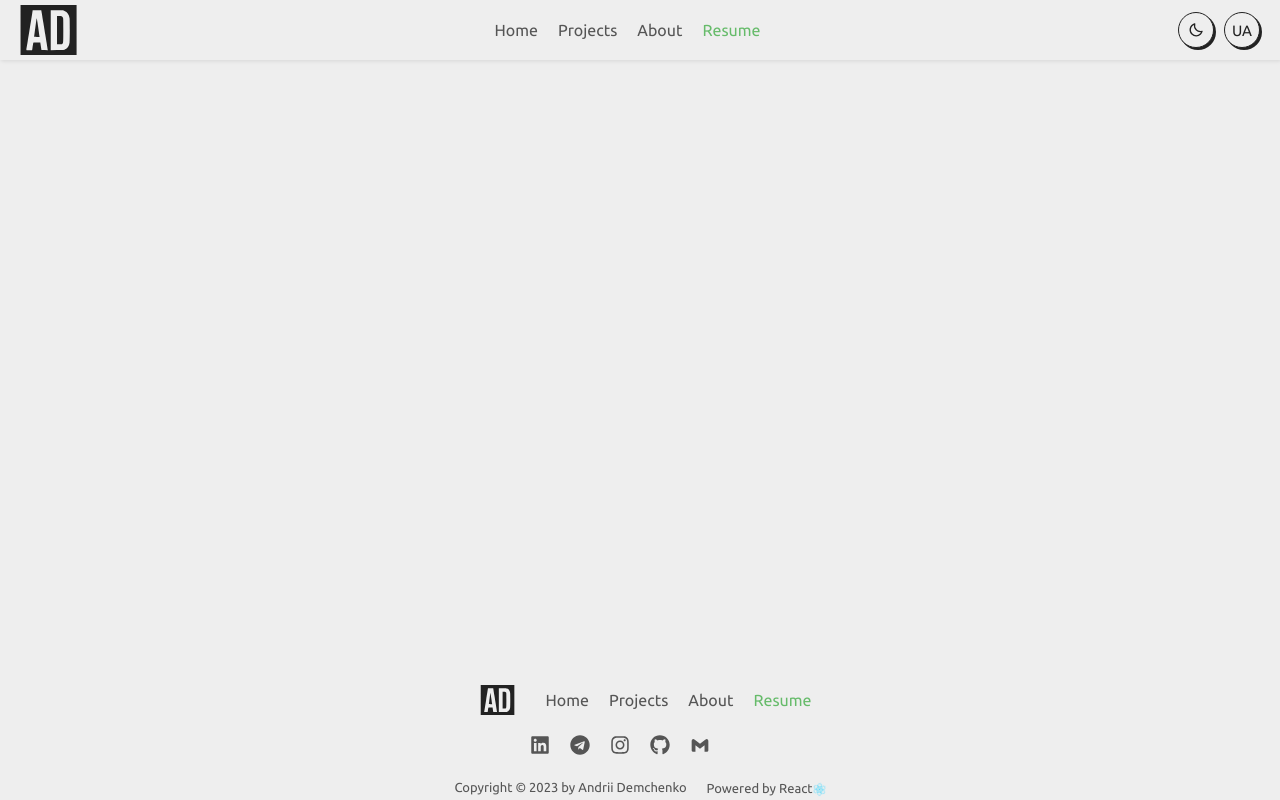
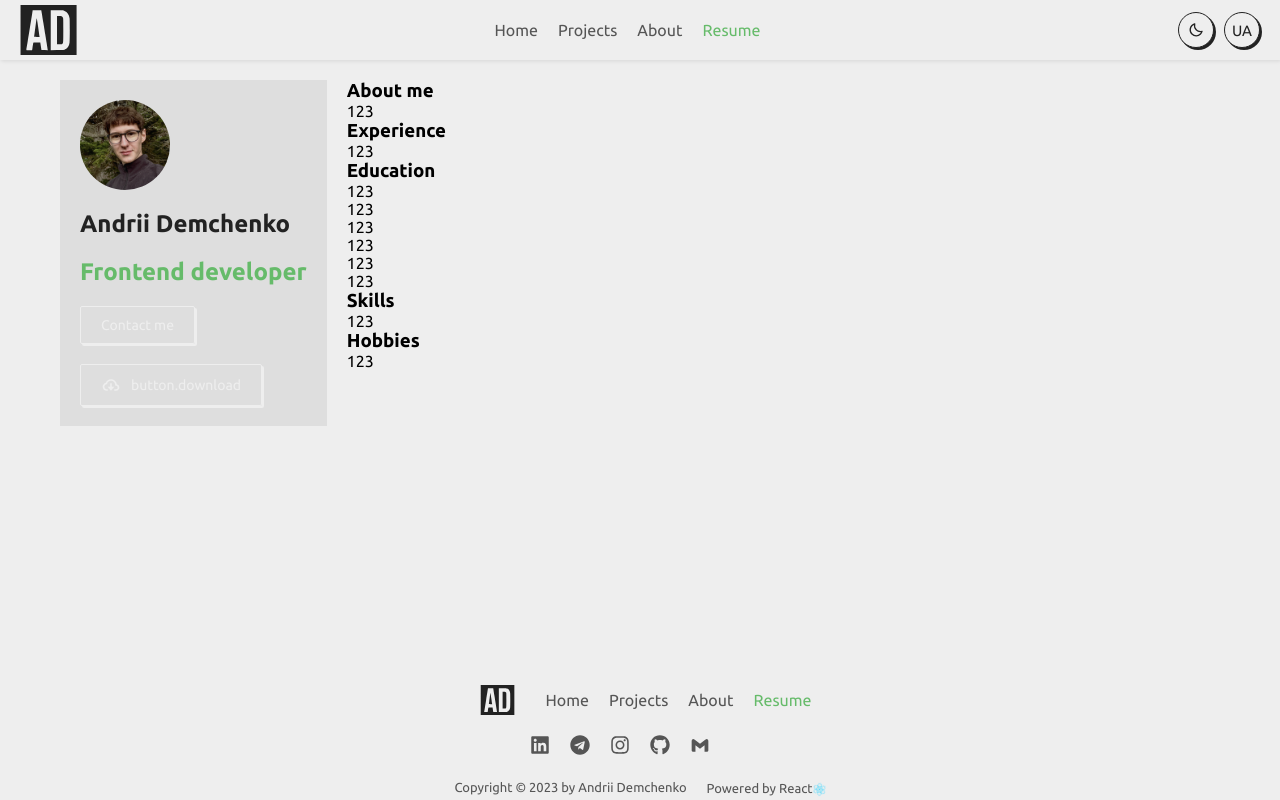
Before and after one commit to andrew-demchenk0/andrew-demchenk0.github.io, a React (Vite) app: page /resume in a window 1280 px wide. Built offline with nearby package versions, Linux system fonts and the light colour scheme; some icons are missing.

Commit message:
+ pdf, download btn

```diff
--- a/jsconfig.json
+++ b/jsconfig.json
@@ -2,6 +2,7 @@
   "compilerOptions": {
     "baseUrl": "src",
     "paths": {
+      "public/*": ["public/*"],
       "App/*": ["App/*"],
       "components/*": ["components/*"],
       "hooks/*": ["hooks/*"],
--- a/src/components/button/Button.jsx
+++ b/src/components/button/Button.jsx
@@ -3,21 +3,31 @@ import PropTypes from 'prop-types';
 import { NavLink } from 'react-router-dom';
 import { AiFillGithub } from 'react-icons/ai';
 import { LuView } from 'react-icons/lu';
+import { BiCloudDownload } from 'react-icons/bi';
 import { useTranslation } from 'react-i18next';
+
 const Button = props => {
-  const { className, link } = props;
+  const { className, link, download } = props;
   const { t } = useTranslation('global');
+
   return (
-    <NavLink to={link}
-             target='_blank'
-             rel="noreferrer"
+    <NavLink
+             to={link}
+             download={download}
+             target = '_blank'
+             rel = 'noreferrer'
              style={{textDecoration: 'none'}}>
       <button className={className}>
         {className.includes('button__github') ? <div className='button__icon'><AiFillGithub/></div> : null}
+        {className.includes('button__github') ? t('button.github') : null}
+
         {className.includes('button__view') ? <div className='button__icon'><LuView/></div> : null}
+        {className.includes('button__view') ? t('button.view') : null}
 
-        {className.includes('button__github') ? t('button.github') : null}
-        {className.includes('button__view') ? t('button.view') : null}
+        {className.includes('button__contact') ? t('button.contactMe') : null}
+
+        {className.includes('button__download') ? <div className='button__icon'><BiCloudDownload/></div> : null}
+        {className.includes('button__download') ? t('button.download') : null}
       </button>
     </NavLink>
   );
@@ -25,7 +35,8 @@ const Button = props => {
 
 Button.propTypes = {
   className: PropTypes.string.isRequired,
-  link: PropTypes.string.isRequired,
+  link: PropTypes.string,
+  download: PropTypes.string,
 }
 
 export default Button;
--- /dev/null
+++ b/src/components/tiles/components/ResumeTile.jsx
@@ -0,0 +1,43 @@
+import PropTypes from 'prop-types';
+import Button from 'components/button/Button.jsx';
+
+const ResumeTile = props => {
+  const {
+    className,
+    image,
+    alt,
+    title,
+    subtitle,
+    buttonClassName,
+    buttonLink,
+    buttonClassName2,
+    buttonLink2,
+    download,
+  } = props;
+  return (
+    <div className={className}>
+      <div className="tile__image-avatar">
+        <img src={image} alt={alt}/>
+      </div>
+      <h2 className="tile__title">{title}</h2>
+      <h1 className="tile__subtitle-special">{subtitle}</h1>
+      <Button className={buttonClassName} link={buttonLink}/>
+      <Button className={buttonClassName2} link={buttonLink2} download={download}/>
+    </div>
+  );
+};
+
+ResumeTile.propTypes = {
+  className: PropTypes.string,
+  image: PropTypes.string,
+  alt: PropTypes.string,
+  title: PropTypes.string,
+  subtitle: PropTypes.string,
+  buttonClassName: PropTypes.string,
+  buttonLink: PropTypes.string,
+  buttonClassName2: PropTypes.string,
+  buttonLink2: PropTypes.string,
+  download: PropTypes.string,
+};
+
+export default ResumeTile;
--- a/src/components/tiles/components/tiles.scss
+++ b/src/components/tiles/components/tiles.scss
@@ -56,6 +56,11 @@
   &__subtitle {
     font-size: $subtitle;
     color: var(--subtitle-color);
+
+    &-special {
+      font-size: $title;
+      color: var(--main-color);
+    }
   }
 
   &__description {
--- a/src/pages/resume/Resume.jsx
+++ b/src/pages/resume/Resume.jsx
@@ -1,10 +1,50 @@
-import React from 'react';
+import './resume.scss';
+import PhotoHome from 'assets/images/photo-home.jpeg';
+import ResumeTile from 'components/tiles/components/ResumeTile.jsx';
+import { useTranslation } from 'react-i18next';
+import ResumePDF from 'public/resume-file.pdf';
 
 const Resume = () => {
+  const { t } = useTranslation('global');
+
   return (
-    <div>
-      Resume
-    </div>
+    <section className='resume'>
+      <div className='resume__aside'>
+        <ResumeTile
+          className={'tile animate__animated  animate__slideInLeft'}
+          image={PhotoHome}
+          alt={'author avatar'}
+          title={t('footer.author')}
+          subtitle={t('aboutPage.greeting.subtitle')}
+          buttonClassName={'button button__contact'}
+          buttonLink={'mailto: 2andrew.demchenko@gmail.com'}
+          buttonClassName2={'button button__download'}
+          buttonLink2={ResumePDF}
+          download={'Resume EN | Demchenko Andrii'}
+        />
+      </div>
+      <div className='resume__info'>
+        <h3 className="resume__info-title">About me</h3>
+        <p className="resume__info-descr">123</p>
+        <h3 className="resume__info-titl">Experience</h3>
+        <p className="resume__info-descr">123</p>
+
+        <h3 className="resume__info-title">Education</h3>
+        <p className="resume__info-descr">123</p>
+        <p className="resume__info-descr">123</p>
+        <p className="resume__info-descr">123</p>
+        <p className="resume__info-descr">123</p>
+        <p className="resume__info-descr">123</p>
+        <p className="resume__info-descr">123</p>
+
+        <h3 className="resume__info-title">Skills</h3>
+        <p className="resume__info-descr">123</p>
+
+        <h3 className="resume__info-title">Hobbies</h3>
+        <p className="resume__info-descr">123</p>
+
+      </div>
+    </section>
   );
 };
 
--- /dev/null
+++ b/src/pages/resume/resume.scss
@@ -0,0 +1,17 @@
+@import 'src/styles/variables';
+
+.resume {
+  margin-top: 60px;
+  padding: 20px;
+  display: flex;
+  flex-direction: row;
+  gap: 20px;
+
+  &__aside {
+    width: fit-content;
+    position: sticky;
+  }
+
+  &__info {
+  }
+}
--- a/src/translations/EN/global.json
+++ b/src/translations/EN/global.json
@@ -40,7 +40,8 @@
   },
   "button": {
     "github": "View Source Code",
-    "view": "View Project"
+    "view": "View Project",
+    "contactMe": "Contact me"
   },
   "project": {
     "skills": "Skills:",
--- a/src/translations/UA/global.json
+++ b/src/translations/UA/global.json
@@ -40,7 +40,8 @@
   },
   "button": {
     "github": "Переглянути код",
-    "view": "Переглянути проєкт"
+    "view": "Переглянути проєкт",
+    "contactMe": "Зв'яжіться зі мною"
   },
   "project": {
     "skills": "Навички:",
--- a/vite.config.js
+++ b/vite.config.js
@@ -6,6 +6,7 @@ export default defineConfig({
   plugins: [react()],
   resolve: {
     alias: {
+      public: 'public',
       App: 'src/App',
       components: 'src/components',
       hooks: 'src/hooks',
```
Also changed, not shown: 1 other file (tests, documents, lock files or other folders).
